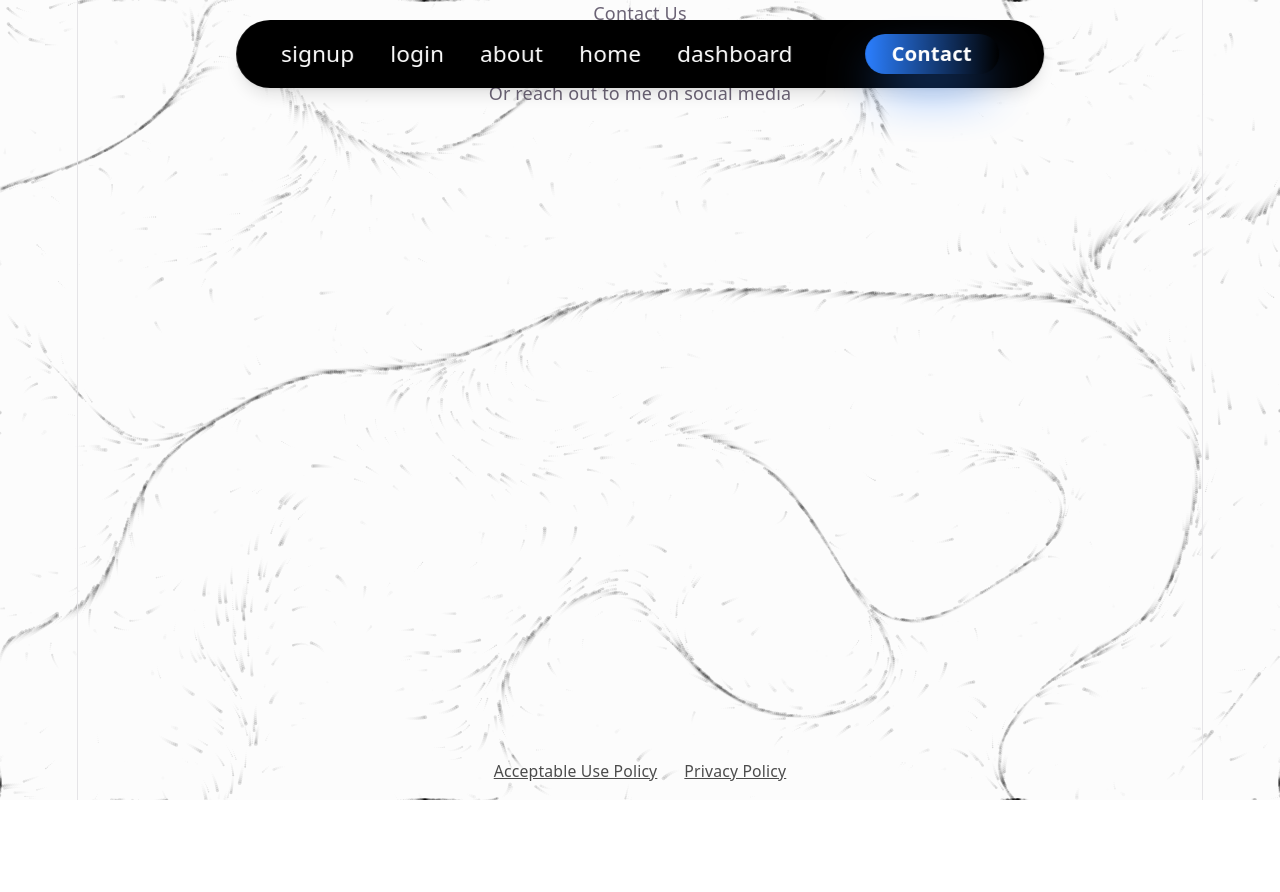
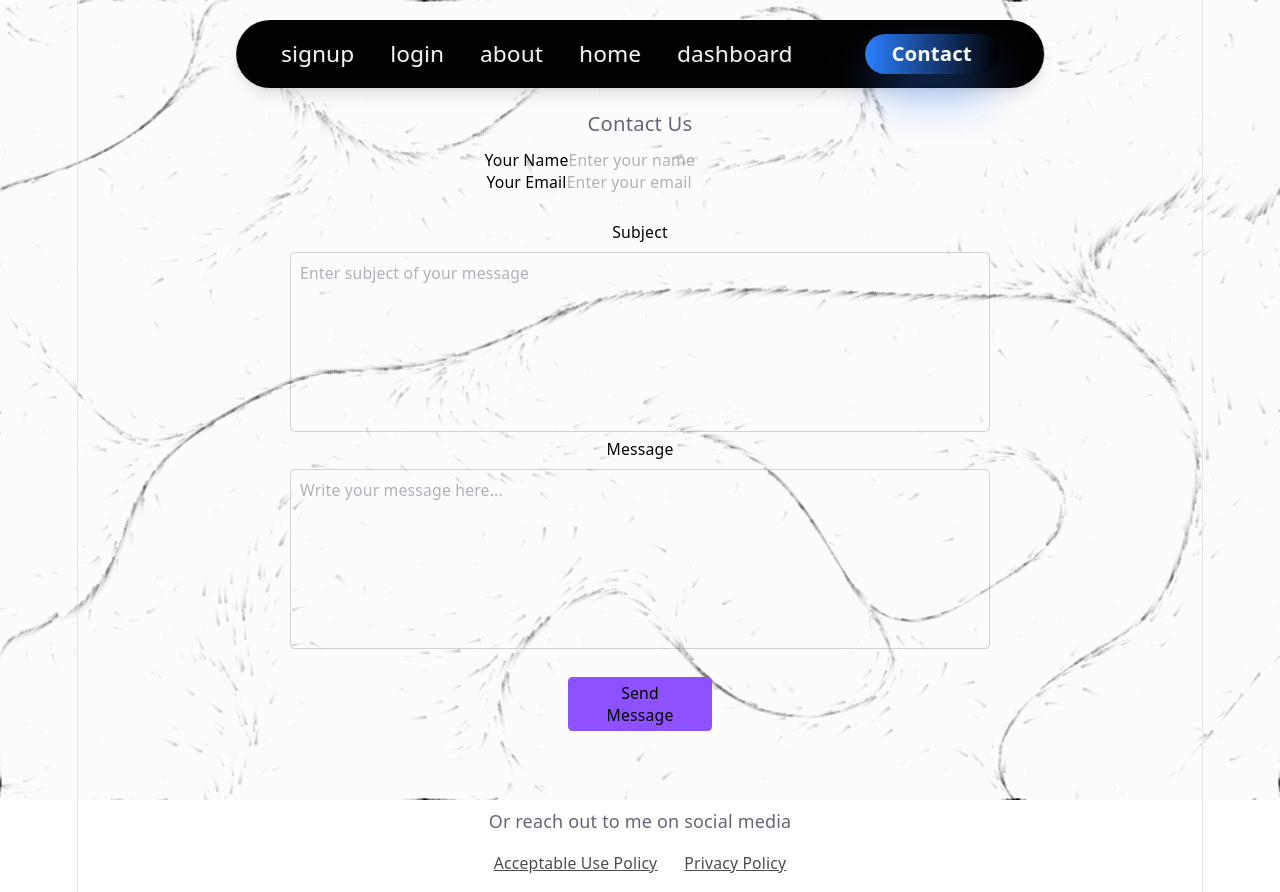
Before and after one commit to KyleKyleA/risk-diabetes-predictor, a React app in the folder Frontend/: page /contact in a window 1280 px wide. Before the commit the page ends 800 px from the top, so only its background shows below. Built offline with nearby package versions, Linux system fonts and the light colour scheme; the HTML template or start-up script is replaced by a standard one.

Commit message:
i think im done coding for now contiuation of contact tomorrow and work on something else

```diff
--- a/Frontend/src/Components/ContactForm.jsx
+++ b/Frontend/src/Components/ContactForm.jsx
@@ -141,13 +141,31 @@ function ContactForm({onSuccess}) {
 
         {/* Contact Form */}
         <div className="contact-form-container">
-            <form className="">
-            <p className="">Contact Us</p>
-                <div className="">
+            <form className="flex flex-col items-center text-sm">
+            <p className="text-lg text-black-600 font-medium pb-2 pt-24">Contact Us</p>
 
+            <div className="">
+                <div className="w-full">
+                    <label className="text-black/100" htmlFor="name" >Your Name</label>
+                    <input className="" placeholder="Enter your name" required/>
                 </div>
+                <div className="w-full">
+                    <label className="text-black/100" htmlFor="email">Your Email</label>
+                    <input className="" placeholder="Enter your email" required/>
+                </div>
+                <div className="mt-6 w-[350px] md:w-[700px]">
+                    <label className="text-black/100" htmlFor="title">Subject</label>
+                    <textarea className="w-full mt-2 p-2 h-40 border border-gray-500/30 rounded resize-none outline-none focus:border-indigo-300" placeHolder="Enter subject of your message" required />
+                </div>
+                <div className="w-mt-6 w-[350px] md:w-[700px]">
+                    <label className="text-black/100" htmlFor="message">Message</label>
+                    <textarea className="w-full mt-2 p-2 h-40 border border-gray-500/30 rounded resize-none outline-none focus:border-indigo-300" id="message" name="message" placeholder="Write your message here..." value={formData.message} onChange={handleChange} required />
+                </div>
+            </div>
 
+            <button type="submit" className="mt-5 bg-violet-500 text-black h-12 w-32 px-4 rounded active:scale-95 transition">Send Message</button>
 
+            <br />
             </form>
 
 
@@ -156,6 +174,30 @@ function ContactForm({onSuccess}) {
         {/* Social Links */}
         <div className="contact-social mt-12 text-center">
             <p className="">Or reach out to me on social media</p>
+            {/* LinkedIn */}
+            <div className="">
+                <a href="https://www.linkedin.com/in/kyle-angeles-b07ba7315/" target="_blank" rel="noopener noreferrer" className="">
+                    <img src="">
+
+                    </img>
+                </a>
+            </div>
+            {/* Github */}
+            <div className="">
+                <a href="https://github.com/KyleKyleA" target="_blank" rel="noopener noreferrer" className="">
+                    <img src="">
+
+                    </img>
+                </a>
+            </div>
+            {/* Instagram */}
+            <div className="">
+                <a href="https://www.instagram.com/kai__topluto/" target="_blank" rel="noopener noreferrer" className="">
+                    <img src="">
+
+                    </img>
+                </a>
+            </div>
 
         </div>
 
```
